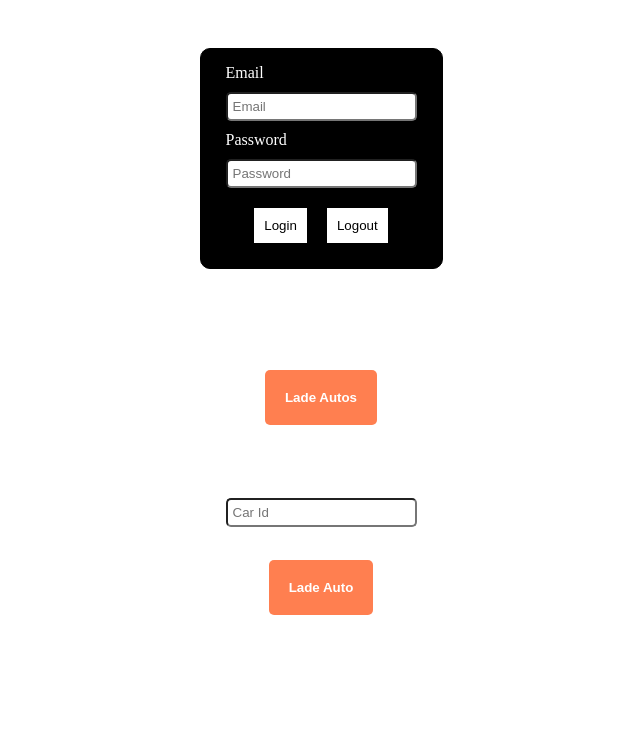
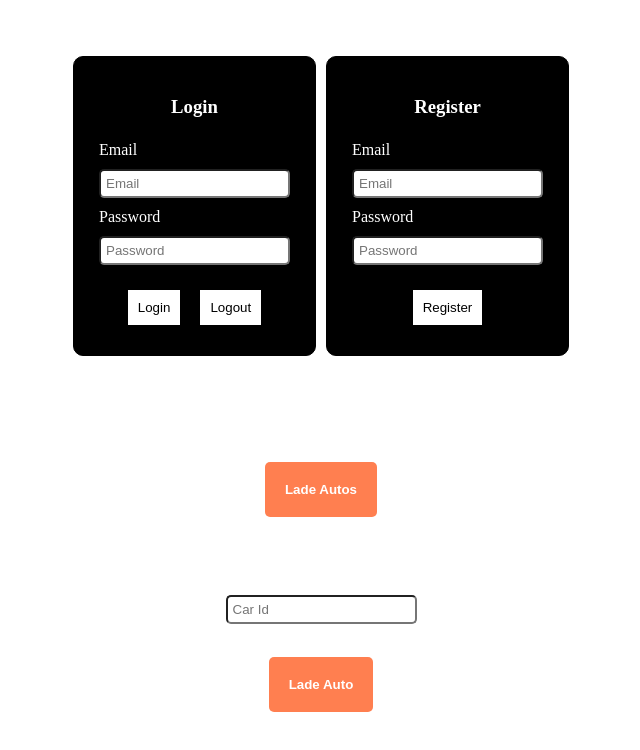
Before and after one commit to JBrunnerhtl/AuthWithDBAndFrontend, a website built with Vite: page frontend/index.html in a window 1280 px wide. Shown: the whole page, without its empty margins (319-959 px from the left). Built offline with nearby package versions, Linux system fonts and the light colour scheme.

Commit message:
added register form

```diff
--- a/backend/src/middleware/auth-handler.ts
+++ b/backend/src/middleware/auth-handler.ts
@@ -16,7 +16,7 @@ export function isAuthenticated(req: Request, res: Response, next: NextFunction)
         next();
     }catch (e) {
         if(e instanceof Error) {
-            res.status(StatusCodes.UNAUTHORIZED).send({message: e.message});
+            res.status(StatusCodes.UNAUTHORIZED).send({message: "No token provided"});
         }
     }
 }
--- a/backend/src/router/user-router.ts
+++ b/backend/src/router/user-router.ts
@@ -4,7 +4,6 @@ import {UserClaims, UserInput} from "../types/types";
 import {StatusCodes} from "http-status-codes";
 import {UserService} from "../service/user-service";
 import * as jwt from "jsonwebtoken";
-import {UserRepo} from "../repo/user-repo";
 
 export const userRouter = Router()
 
--- a/frontend/index.html
+++ b/frontend/index.html
@@ -7,8 +7,10 @@
     <script type="module" src="index.ts" defer></script>
 </head>
 <body>
+    <div class="flex-container" style="flex-direction: row">
         <div class="flex-container" style="margin-top: 3rem">
             <form id="login-form" class="login-form">
+                <h3 class="header-in-form">Login</h3>
                 <label for="email" class="space" style="color: white">Email</label><br>
                 <input id="email" type="email" placeholder="Email" class="space input-field"/><br>
                 <label for="password" class="space" style="color: white">Password</label><br>
@@ -19,7 +21,20 @@
                 </div>
             </form>
         </div>
+        <div class="flex-container" style="margin-top: 3rem">
+            <form id="register-form" class="login-form">
+                <h3 class="header-in-form">Register</h3>
+                <label for="email-register" class="space" style="color: white">Email</label><br>
+                <input id="email-register" type="email" placeholder="Email" class="space input-field"/><br>
+                <label for="password-register" class="space" style="color: white">Password</label><br>
+                <input id="password-register" type="password" placeholder="Password" class="space input-field"/><br>
+                <div class="flex-container">
+                    <input type="submit" value="Register" class="space login-button"/>
 
+                </div>
+            </form>
+        </div>
+    </div>
     <div class="flex-container" style="margin-top: 3rem; flex-direction: column">
         <div class="flex-container" style="margin-top: 3rem; flex-direction: column">
             <button id="fetch-cars" class="fetchCarsButton">Lade Autos</button>
--- a/frontend/index.ts
+++ b/frontend/index.ts
@@ -70,7 +70,10 @@ export async function fetchCars() {
                 "Authorization": `Bearer ${sessionStorage.getItem('token')}`,
             },
         });
-        if(response.status !== StatusCodes.OK) throw new Error(response.statusText);
+        if(response.status !== StatusCodes.OK) {
+            const responseAuth: AuthErrorResponse = await response.json();
+            throw new Error(responseAuth.message);
+        }
         const cars: Car[] = await response.json();
         createTable(cars, "cars-table");
 
--- a/frontend/style.css
+++ b/frontend/style.css
@@ -2,6 +2,7 @@
     display: flex;
     justify-content: center;
     align-items: center;
+    margin: 5px;
 }
 .space {
     margin: 10px;
@@ -94,3 +95,9 @@ tr:first-child {
     border: 2px solid coral;
     transition: border 200ms ease-in-out;
 }
+
+.header-in-form {
+    text-align: center;
+    padding: 5px;
+    color: white;
+}
```
Lines whose indentation alone changed are shown as unchanged.
